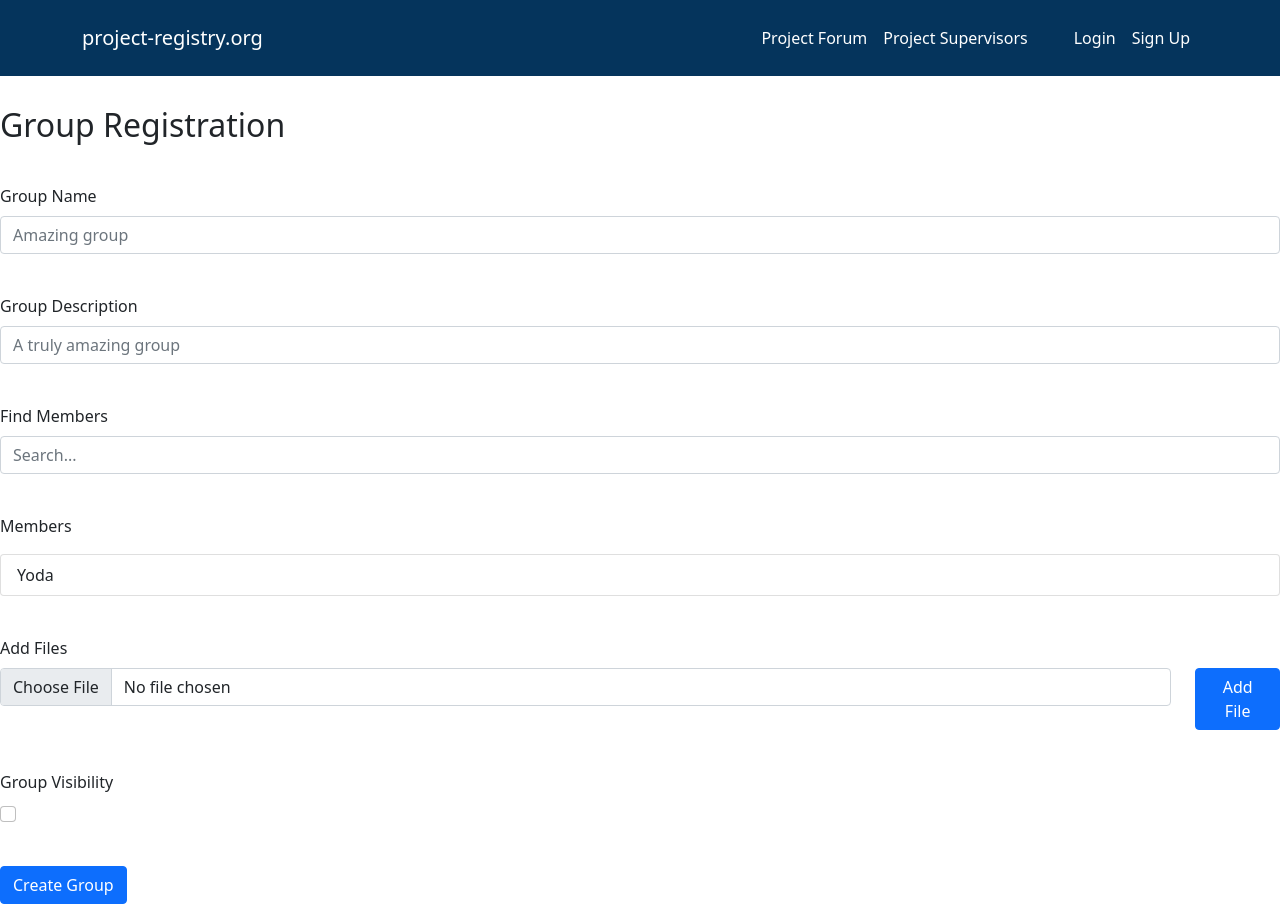
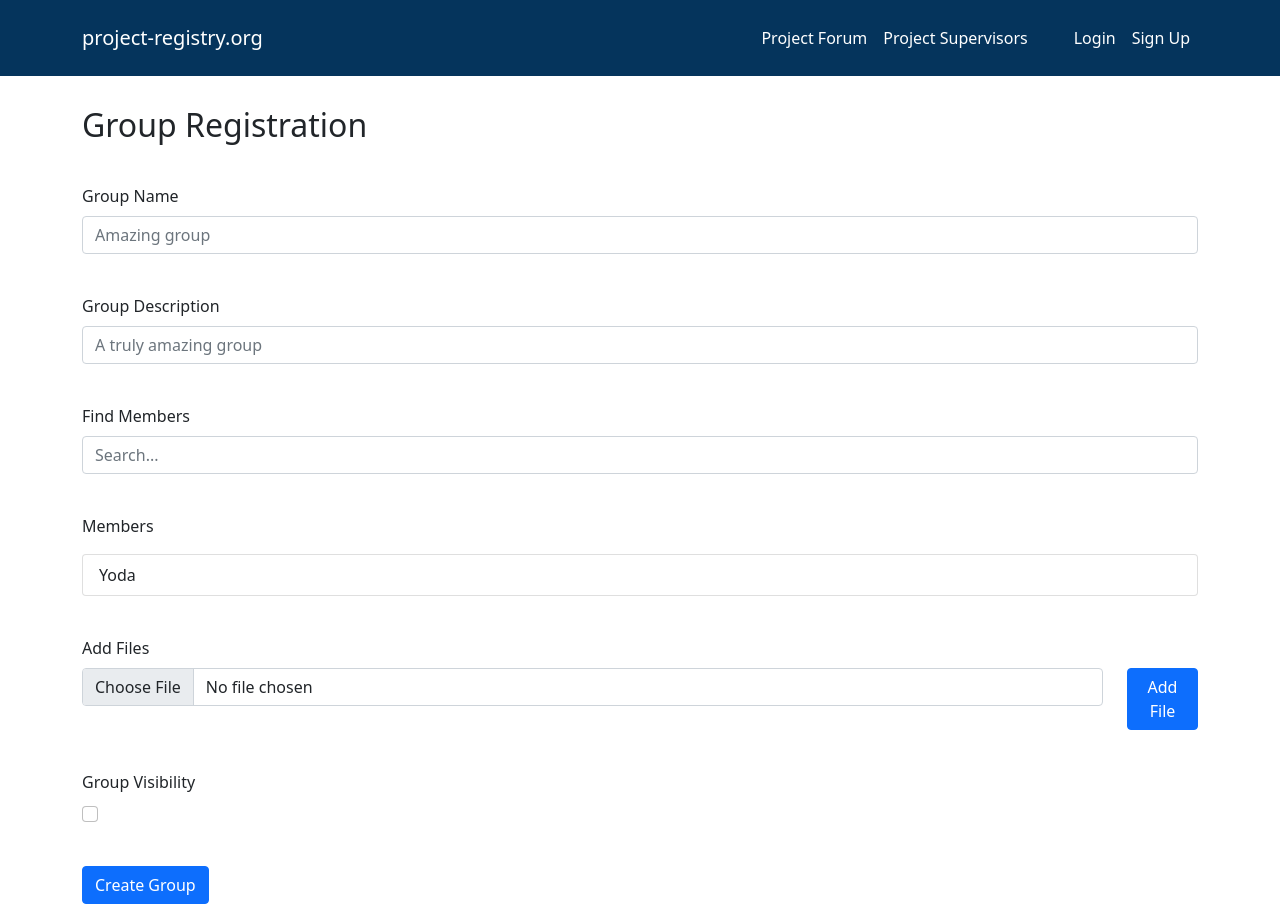
Before and after one commit to Appromode/front-end, a Next.js app: page /group-registration in a window 1280 px wide. Built offline with nearby package versions, Linux system fonts and the light colour scheme.

Commit message:
Placed form in bootstrap container

```diff
--- a/components/GroupRegistrationForm/index.tsx
+++ b/components/GroupRegistrationForm/index.tsx
@@ -17,6 +17,7 @@ import {
   boolean,
 } from 'yup';
 import {
+  Container,
   Row,
   Col,
   FormGroup,
@@ -56,7 +57,7 @@ const GroupRegistrationForm: FC = () => {
   };
 
   return (
-    <>
+    <Container>
       <h2 className={styles.formHeading}>Group Registration</h2>
       <Formik
         initialValues={{
@@ -203,7 +204,7 @@ const GroupRegistrationForm: FC = () => {
           </Form>
         )}
       </Formik>
-    </>
+    </Container>
   );
 };
 
```
